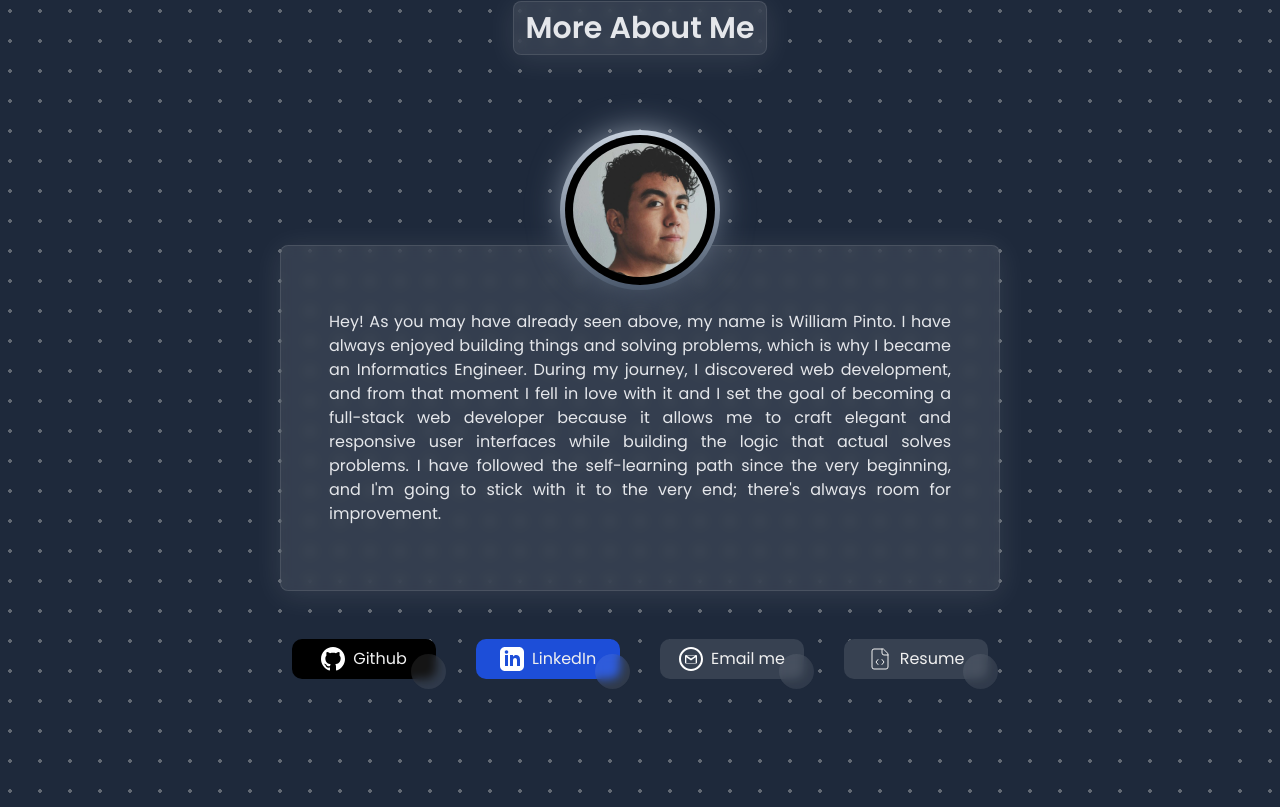
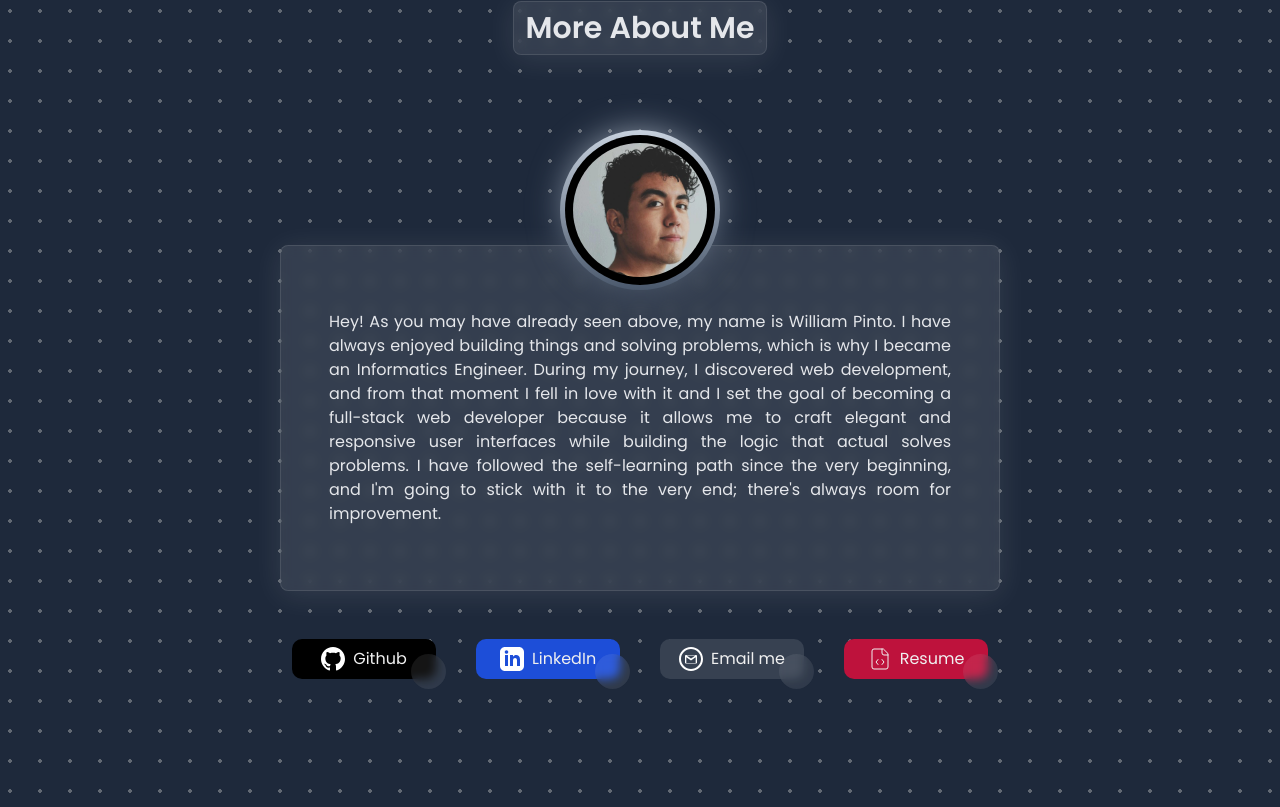
Before and after one commit to WilliamPinto-Olmos/portfolio, a Vue app: page / in a window 1280 px wide. Shown: the part 3188-3995 px from the top of the page. Built offline with nearby package versions, Linux system fonts and the light colour scheme; what tailwind-animatecss would draw is missing.

Commit message:
chore: changes color for resume button.

```diff
--- a/src/components/about-me/AboutMe.vue
+++ b/src/components/about-me/AboutMe.vue
@@ -82,7 +82,7 @@ const glassStyles = {
           as="link"
           href="/docs/Resume.pdf"
           download
-          class="flex items-center justify-center gap-2 px-3 py-2 before:bg-gray-700 min-w-[9rem]"
+          class="flex items-center justify-center gap-2 px-3 py-2 before:bg-rose-700 min-w-[9rem]"
         >
           <LucideIcon name="FileCode" /> <span>Resume</span>
         </GlassButton>
```
